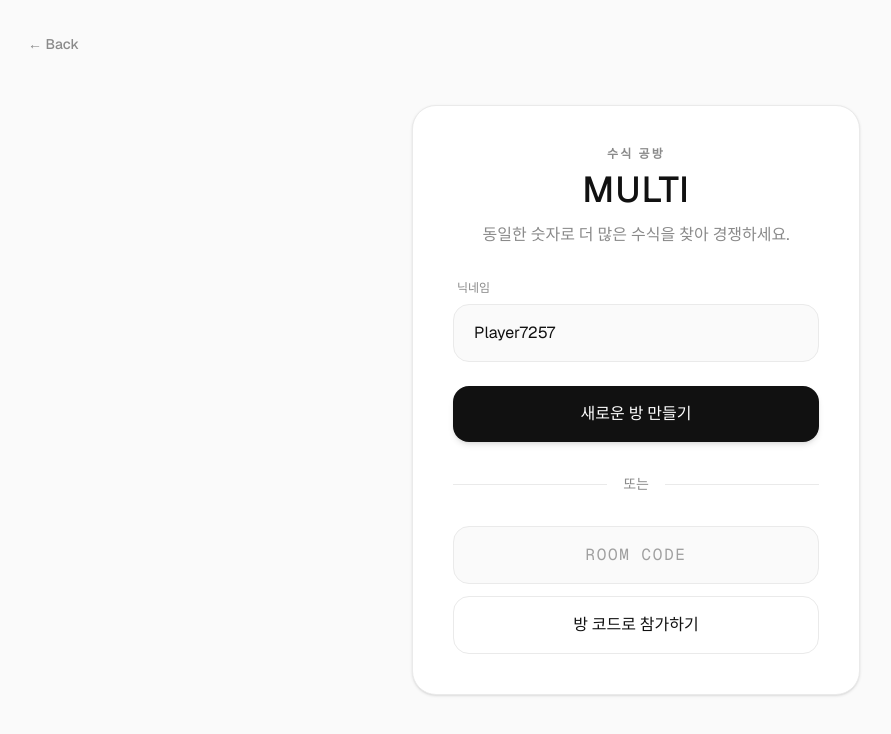
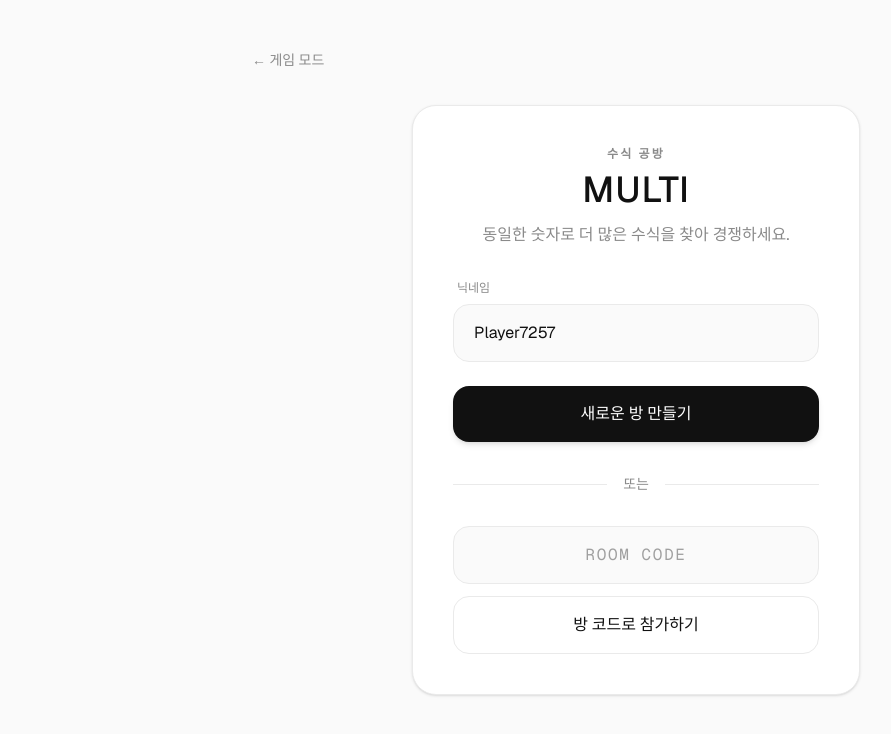
Before and after one commit to XuTuX/numbering_nextjs, a Next.js app: page /multi in a window 1280 px wide. Shown: the top 734 px of the page, without its empty margins (4-895 px from the left). Built offline with nearby package versions, Linux system fonts and the light colour scheme.

Commit message:
fix(ui): align game back links

```diff
--- a/src/components/game/GameHeader.tsx
+++ b/src/components/game/GameHeader.tsx
@@ -17,7 +17,7 @@ export default function GameHeader({
     <header className="flex justify-between items-center w-full mb-12">
       <div className="w-20">
         <Link href={backHref} className="text-[#8A8A8A] hover:text-[#111111] transition-colors text-sm font-medium">
-          ← Back
+          ← 게임 모드
         </Link>
       </div>
       <div className="flex flex-col items-center">
--- a/src/components/game/PlayModeSelection.tsx
+++ b/src/components/game/PlayModeSelection.tsx
@@ -18,7 +18,7 @@ export default function PlayModeSelection({
 }: PlayModeSelectionProps) {
   return (
     <div className="min-h-[100dvh] bg-[#FAFAFA] flex flex-col items-center justify-center px-4 py-12 font-sans selection:bg-gray-200">
-      <div className="absolute top-8 left-8">
+      <div className="absolute left-1/2 top-8 z-20 w-[calc(100%-2rem)] max-w-3xl -translate-x-1/2 md:top-12 md:w-[calc(100%-4rem)]">
         <Link href="/" className="text-[#8A8A8A] hover:text-[#111111] transition-colors text-sm font-medium">
           ← 게임 모드
         </Link>
--- a/src/features/multiplayer/components/MultiplayerLobby.tsx
+++ b/src/features/multiplayer/components/MultiplayerLobby.tsx
@@ -58,9 +58,9 @@ export default function MultiplayerLobby({ gameMode }: { gameMode: GameMode }) {
 
   return (
     <div className="min-h-[100dvh] bg-[#FAFAFA] flex flex-col items-center justify-center px-4 md:px-8 py-8 font-sans selection:bg-gray-200">
-      <div className="absolute top-8 left-8">
+      <div className="absolute left-1/2 top-8 z-20 w-[calc(100%-2rem)] max-w-3xl -translate-x-1/2 md:top-12 md:w-[calc(100%-4rem)]">
         <Link href={`/games/${gameMode}`} className="text-[#8A8A8A] hover:text-[#111111] transition-colors text-sm font-medium">
-          ← Back
+          ← 게임 모드
         </Link>
       </div>
 
```
